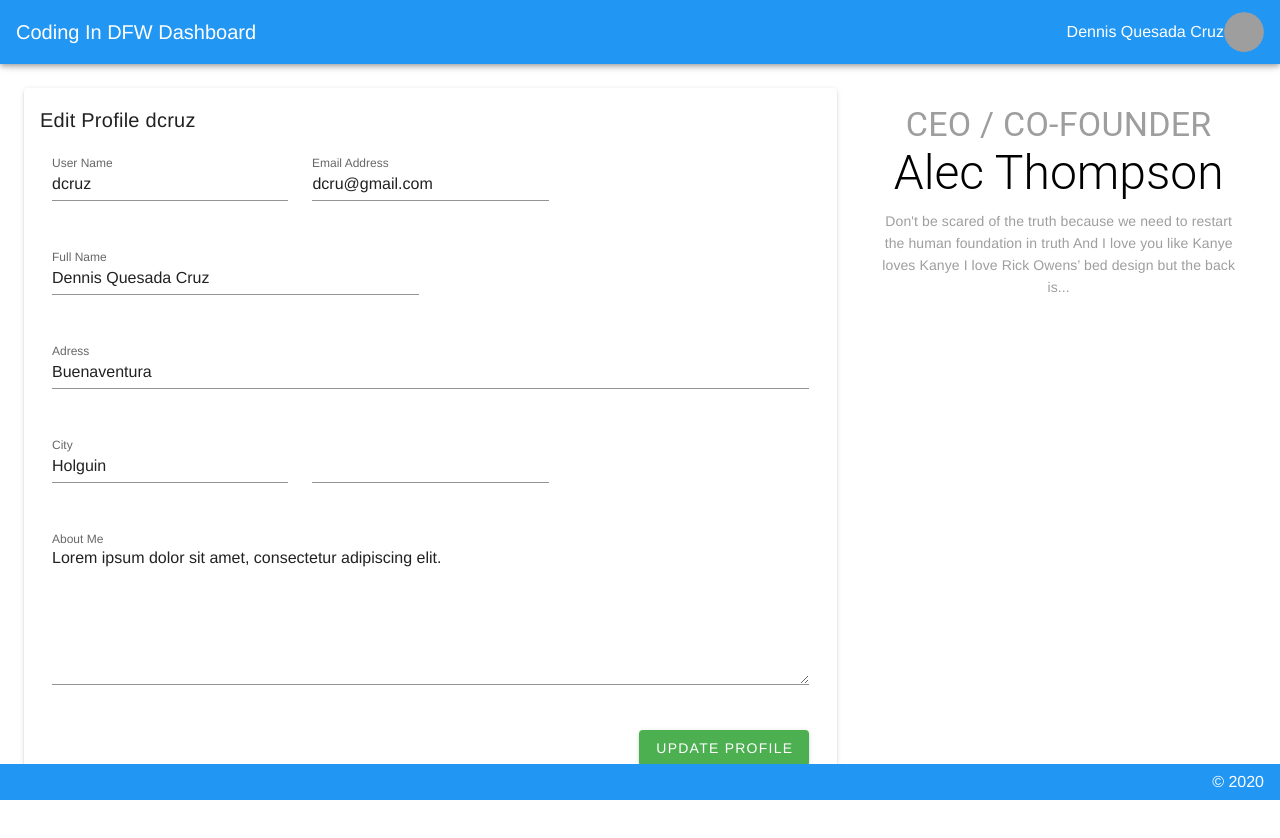
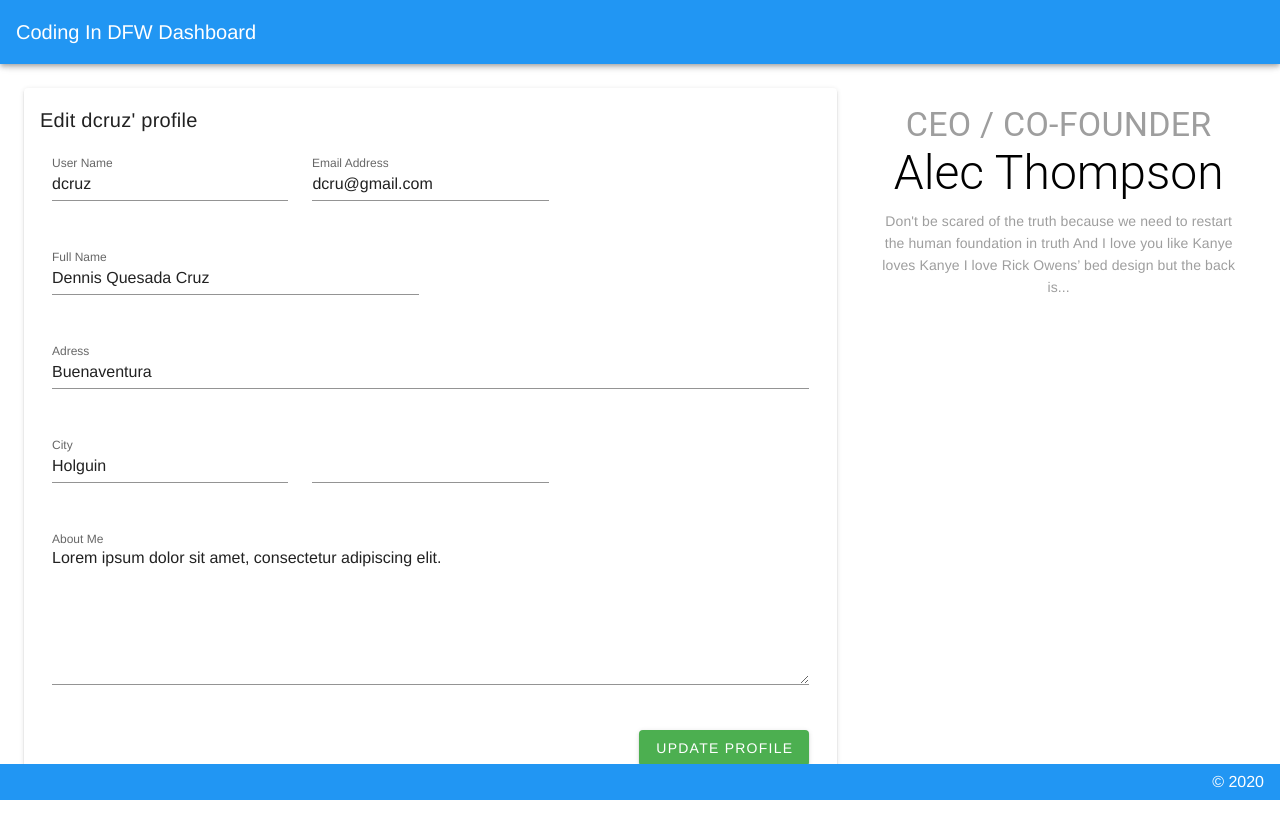
Before and after one commit to dcruz1990/vuetifyadmin, a Vue app: page /editprofile in a window 1280 px wide. Shown: the top 838 px of the page. Built offline with nearby package versions, Linux system fonts and the light colour scheme; grey boxes are pictures that could not be loaded; a small style sheet from the web is missing.

Commit message:
Not found component added

```diff
--- a/src/App.vue
+++ b/src/App.vue
@@ -25,26 +25,46 @@
         </v-list>
       </v-navigation-drawer>
 
+      <v-snackbar
+      color="info"
+      v-model = "showSnackbar"
+      :timeout="3000"
+      right
+          >
+      We are already there :D
+      <v-btn
+        color="black"
+        text
+        dark
+        @click="showSnackbar = false"
+        small
+      >Close
+
+      </v-btn>
+    </v-snackbar>
+
       <v-app-bar app color="blue" dark>
         <!-- <v-spacer /> -->
 
         <v-toolbar-title>Coding In DFW Dashboard</v-toolbar-title>
         <v-spacer />
-        <span>{{ user.fullname }}</span>
+        <span v-if="isAuthenticated">{{ user.fullname }}</span>
 
-        <v-menu bottom left>
+        <v-menu bottom left v-if="isAuthenticated" open-on-hover>
           <template v-slot:activator="{ on }">
             <v-avatar size="40" v-on="on">
               <img src="https://cdn.vuetifyjs.com/images/john.jpg" alt="John" />
             </v-avatar>
           </template>
           <v-list>
-            <v-list-item key="editprofile" @click.prevent = "handleEditProfile" >
+
+            <v-list-item key="editprofile" @click.prevent = "handleEditProfileRouterLink" >
               <v-list-item-title >
                 <v-icon left medium color="blue darken-2">mdi-account</v-icon>
                 <span>Edit Profile</span>
               </v-list-item-title>
             </v-list-item>
+
             <v-list-item key="addpost" >
               <v-list-item-title >
                 <v-icon left medium color="blue darken-2">mdi-plus-circle</v-icon><span>Create post</span></v-list-item-title>
@@ -85,15 +105,19 @@
 
 <script>
 import { mapState } from "vuex";
+import router from '@/router/index'
 
 export default {
   data: () => ({
     drawer: null,
+    showSnackbar: false
 
   }),
   methods: {
-    handleEditProfile () {
-      console.log("go to edit profile")
+    handleEditProfileRouterLink () {
+      router.push("editprofile").catch(err => {
+        this.showSnackbar = true
+      })
     }
   },
   computed: {
--- a/src/components/EditProfile.vue
+++ b/src/components/EditProfile.vue
@@ -20,7 +20,7 @@
     </v-snackbar>
       <v-col cols="12" md="8">
         <v-card>
-          <v-card-title>Edit Profile {{ mylocaluser.username }} </v-card-title>
+          <v-card-title>Edit {{ mylocaluser.username }}' profile  </v-card-title>
 
           <v-card-text>
             <v-form>
--- a/src/router/index.js
+++ b/src/router/index.js
@@ -4,8 +4,8 @@ import Home from '../views/Home.vue'
 
 import LoginView from '../views/LoginView'
 import EditProfile from '@/components/EditProfile'
+import NotFound from '@/views/NotFound'
 
-import store from '@/store/index';
 
 
 Vue.use(VueRouter)
@@ -36,6 +36,12 @@ const routes = [
     //     })
     //   }
     // }
+  },
+  {
+    // matches everything else
+    path: '*',
+    name: 'notFound',
+    component: NotFound
   }
 ]
 
--- /dev/null
+++ b/src/views/NotFound.vue
@@ -0,0 +1,19 @@
+<template>
+  <v-container>
+      <h1>Sorry, that page doesnt Exist!!!</h1>
+    <v-icon x-large color="blue darken-2">mdi-emoticon-sad</v-icon>
+    <v-spacer></v-spacer>
+    <v-btn @click="goHome" color="blue" class="mr-0">Go Home</v-btn>
+  </v-container>
+</template>
+<script>
+import router from '@/router/index'
+export default {
+  name: "NotFound",
+  methods: {
+      goHome: () => {
+          router.push('/')
+      }
+  }
+};
+</script>
```
